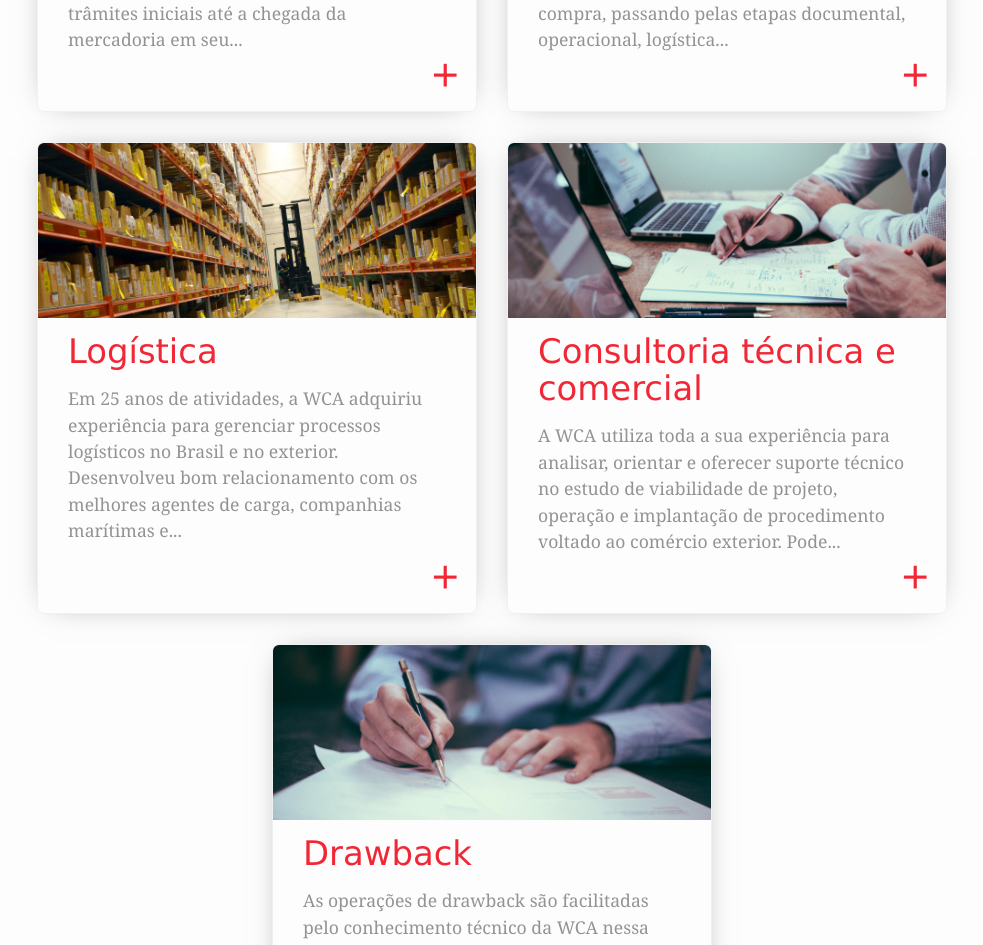
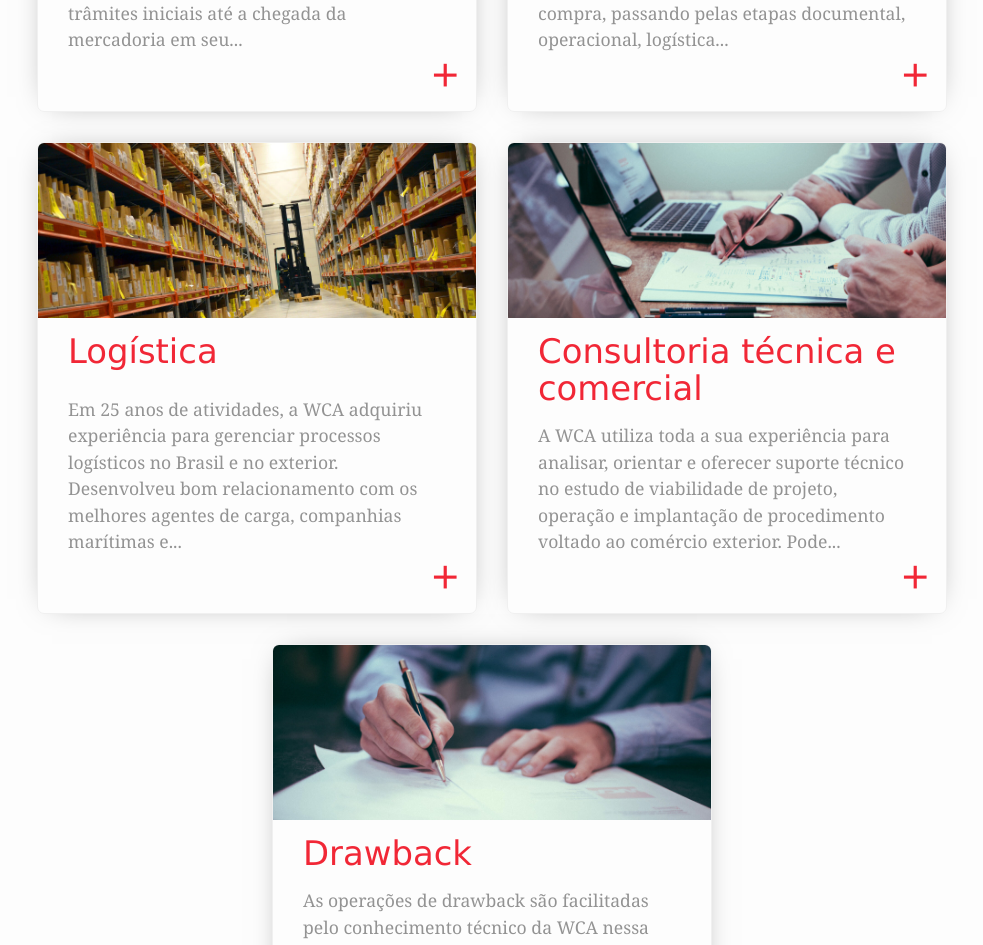
Before and after one commit to WCAComex/wcacomex.github.io, a Jekyll site: the page built from index.html, in a window 1280 px wide. Shown: the part 1354-2299 px from the top of the page, without its empty margins (148-1131 px from the left). Built offline with Jekyll 4.4.1, drawn with Linux system fonts in a browser that asks for light colours.

Commit message:
Alinhamento pelos excertos dos serviços

```diff
--- a/_includes/sections/services.html
+++ b/_includes/sections/services.html
@@ -9,9 +9,9 @@
                 <img src="{{ site.baseurl }}{{ servico.image }}" alt="{{ servico.title }}">
             </div>
 
-            <h4 class="service-title" data-cell="shrink"><a href="{{ site.baseurl }}{{ servico.url }}">{{ servico.title }}</a></h4>
+            <h4 class="service-title"><a href="{{ site.baseurl }}{{ servico.url }}">{{ servico.title }}</a></h4>
 
-            <div class="service-excerpt">
+            <div class="service-excerpt" data-cell="shrink">
                 {{ servico.excerpt | truncatewords: 30 }}
             </div>
 
```
